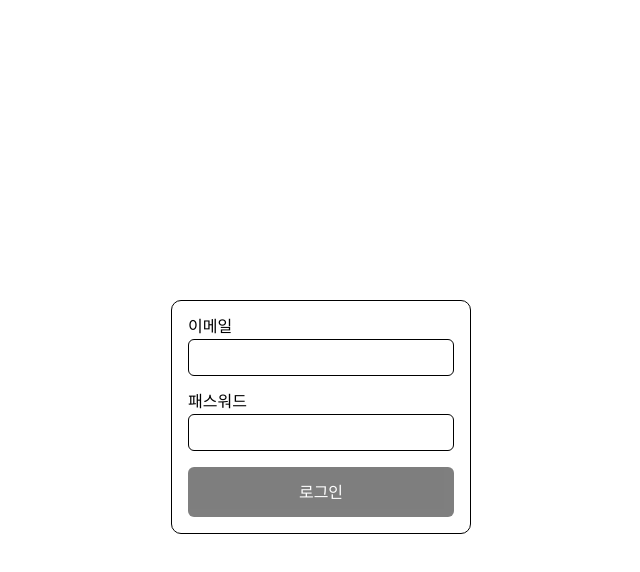
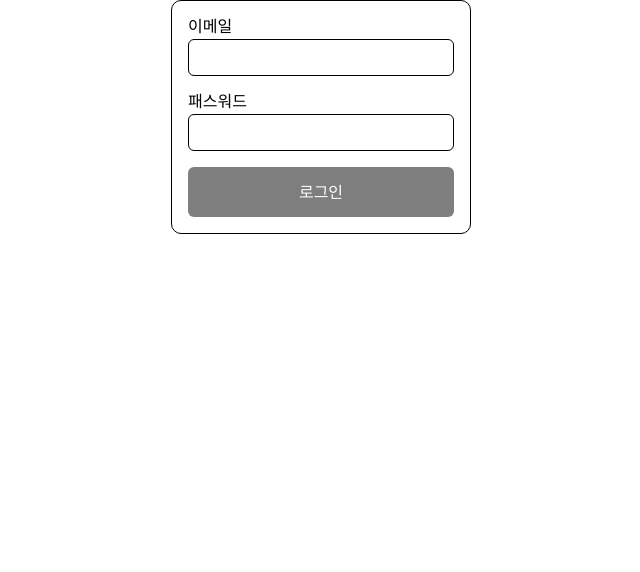
Before and after one commit to wjdwjdtn92/wanted-pre-onboarding-frontend, a React (Create React App) app: page /signin in a window 1280 px wide. Shown: the top 572 px of the page, without its empty margins (319-959 px from the left). Built offline with nearby package versions, Linux system fonts and the light colour scheme.

Commit message:
[Design] tag 및 style 수정 Layout 적용되어 css style 수정

```diff
--- a/src/pages/SigninPage/SignIn.module.scss
+++ b/src/pages/SigninPage/SignIn.module.scss
@@ -1,7 +1,6 @@
-.main {
+.article {
   width: 100%;
   height: 100%;
-  margin: 300px auto;
 
   display: flex;
   justify-content: center;
--- a/src/pages/SigninPage/index.tsx
+++ b/src/pages/SigninPage/index.tsx
@@ -13,7 +13,6 @@ function SignupPage() {
   const handleSubmit = async ({ email, password }: AuthCredentials) => {
     try {
       const response = await signin({ email, password });
-      console.log(response);
       const accessToken = response.access_token;
 
       if (accessToken?.length === 0) {
@@ -30,9 +29,9 @@ function SignupPage() {
   };
 
   return (
-    <main className={styles.main}>
+    <article className={styles.article}>
       <AuthForm authType="signin" onSubmit={handleSubmit} />
-    </main>
+    </article>
   );
 }
 
--- a/src/pages/SignupPage/SignupPage.module.scss
+++ b/src/pages/SignupPage/SignupPage.module.scss
@@ -1,7 +1,6 @@
-.main {
+.article {
   width: 100%;
   height: 100%;
-  margin: 300px auto;
 
   display: flex;
   justify-content: center;
--- a/src/pages/SignupPage/index.tsx
+++ b/src/pages/SignupPage/index.tsx
@@ -23,9 +23,9 @@ function SignupPage() {
   };
 
   return (
-    <main className={styles.main}>
+    <article className={styles.article}>
       <AuthForm authType="signup" onSubmit={handleSubmit} />
-    </main>
+    </article>
   );
 }
 
--- a/src/pages/TodoPage/TodoPage.module.scss
+++ b/src/pages/TodoPage/TodoPage.module.scss
@@ -1,7 +1,6 @@
-.main {
+.article {
   width: 100%;
   height: 100%;
-  margin: 300px auto;
 
   display: flex;
   justify-content: center;
--- a/src/pages/TodoPage/index.tsx
+++ b/src/pages/TodoPage/index.tsx
@@ -74,12 +74,12 @@ function TodoPage() {
   };
 
   return (
-    <main className={styles.main}>
+    <article className={styles.article}>
       <TodoForm onSubmit={handleSubmit} />
       {isLoding ? null : (
         <TodoList todoList={todoList} onUpdate={handleUpdate} onDelete={handleDelete} />
       )}
-    </main>
+    </article>
   );
 }
 
```
